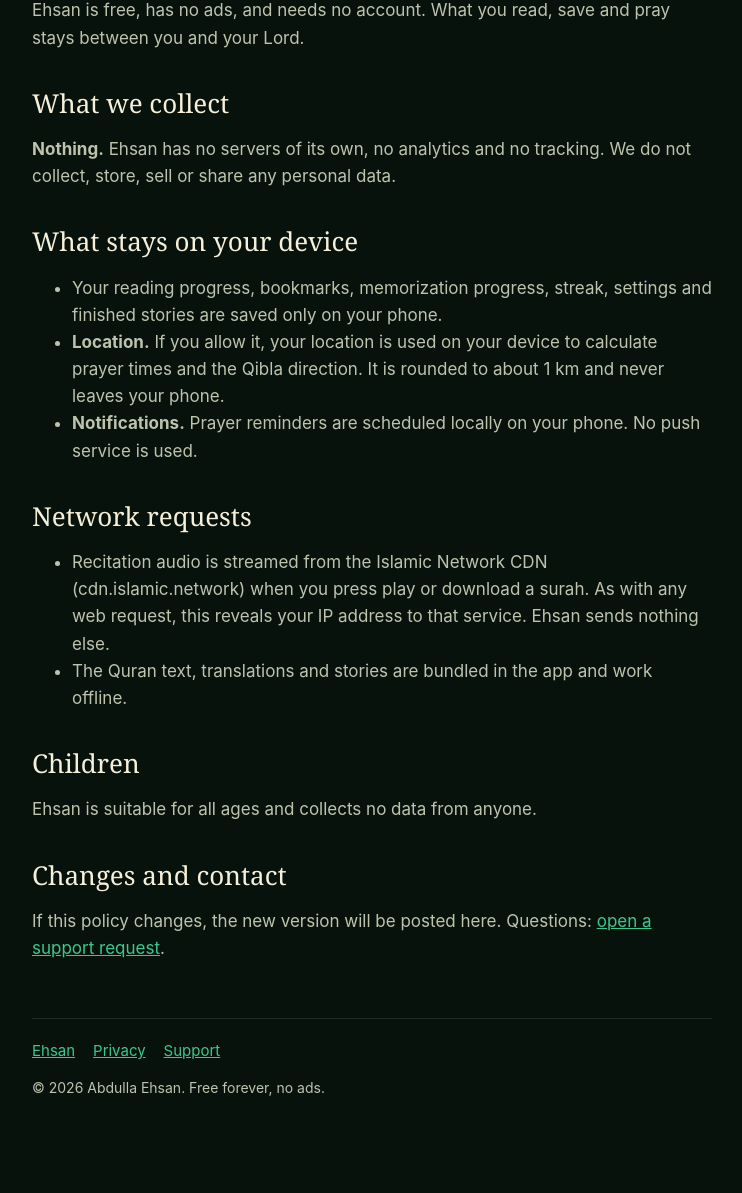
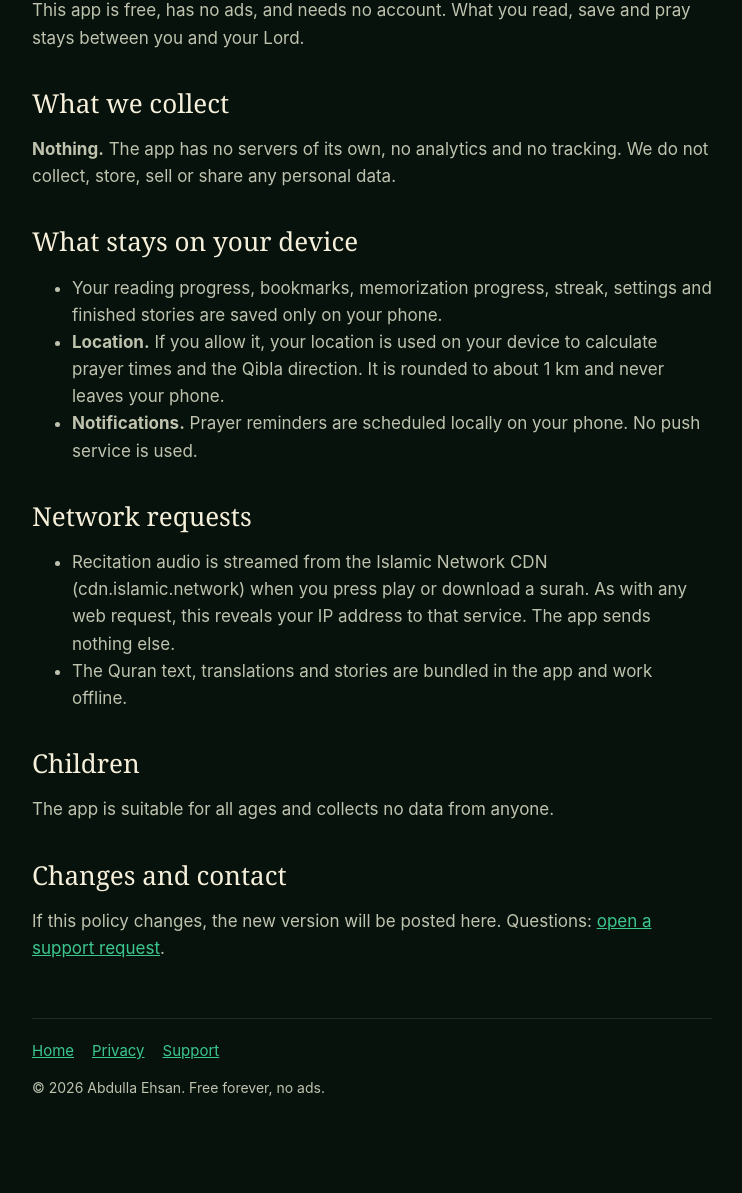
Before and after one commit to AbdullaE100/ehsan-app, a plain HTML site: page privacy.html in a window 1280 px wide. Shown: the part 245-1438 px from the top of the page, without its empty margins (268-1010 px from the left). Drawn offline with Linux system fonts and the light colour scheme.

Commit message:
Use the App Store name on the site

```diff
--- a/privacy.html
+++ b/privacy.html
@@ -1,15 +1,15 @@
-<!doctype html><html lang="en"><head><meta charset="utf-8"><meta name="viewport" content="width=device-width,initial-scale=1"><link rel="stylesheet" href="style.css"><link rel="icon" href="icon.png"><title>Ehsan — Privacy Policy</title></head><body><main><header><img src="icon.png" alt=""><a href="./">Ehsan</a></header>
+<!doctype html><html lang="en"><head><meta charset="utf-8"><meta name="viewport" content="width=device-width,initial-scale=1"><link rel="stylesheet" href="style.css"><link rel="icon" href="icon.png"><title>Privacy Policy — Quran: Memorize, Learn &amp; Audio</title></head><body><main><header><img src="icon.png" alt=""><a href="./">Quran: Memorize, Learn &amp; Audio</a></header>
 <div class="eyebrow">Last updated 26 September 2026</div>
 <h1>Privacy <em>Policy</em></h1>
-<p>Ehsan is free, has no ads, and needs no account. What you read, save and pray stays between you and your Lord.</p>
-<h2>What we collect</h2><p><strong>Nothing.</strong> Ehsan has no servers of its own, no analytics and no tracking. We do not collect, store, sell or share any personal data.</p>
+<p>This app is free, has no ads, and needs no account. What you read, save and pray stays between you and your Lord.</p>
+<h2>What we collect</h2><p><strong>Nothing.</strong> The app has no servers of its own, no analytics and no tracking. We do not collect, store, sell or share any personal data.</p>
 <h2>What stays on your device</h2>
 <ul><li>Your reading progress, bookmarks, memorization progress, streak, settings and finished stories are saved only on your phone.</li>
 <li><strong>Location.</strong> If you allow it, your location is used on your device to calculate prayer times and the Qibla direction. It is rounded to about 1 km and never leaves your phone.</li>
 <li><strong>Notifications.</strong> Prayer reminders are scheduled locally on your phone. No push service is used.</li></ul>
 <h2>Network requests</h2>
-<ul><li>Recitation audio is streamed from the Islamic Network CDN (cdn.islamic.network) when you press play or download a surah. As with any web request, this reveals your IP address to that service. Ehsan sends nothing else.</li>
+<ul><li>Recitation audio is streamed from the Islamic Network CDN (cdn.islamic.network) when you press play or download a surah. As with any web request, this reveals your IP address to that service. The app sends nothing else.</li>
 <li>The Quran text, translations and stories are bundled in the app and work offline.</li></ul>
-<h2>Children</h2><p>Ehsan is suitable for all ages and collects no data from anyone.</p>
+<h2>Children</h2><p>The app is suitable for all ages and collects no data from anyone.</p>
 <h2>Changes and contact</h2><p>If this policy changes, the new version will be posted here. Questions: <a href="https://github.com/AbdullaE100/ehsan-app/issues">open a support request</a>.</p>
-<footer><nav><a href="./">Ehsan</a><a href="privacy.html">Privacy</a><a href="support.html">Support</a></nav><p>© 2026 Abdulla Ehsan. Free forever, no ads.</p></footer></main></body></html>
+<footer><nav><a href="./">Home</a><a href="privacy.html">Privacy</a><a href="support.html">Support</a></nav><p>© 2026 Abdulla Ehsan. Free forever, no ads.</p></footer></main></body></html>
```
Also changed, not shown: index.html (+2 -4 lines), support.html (+2 -2 lines).
